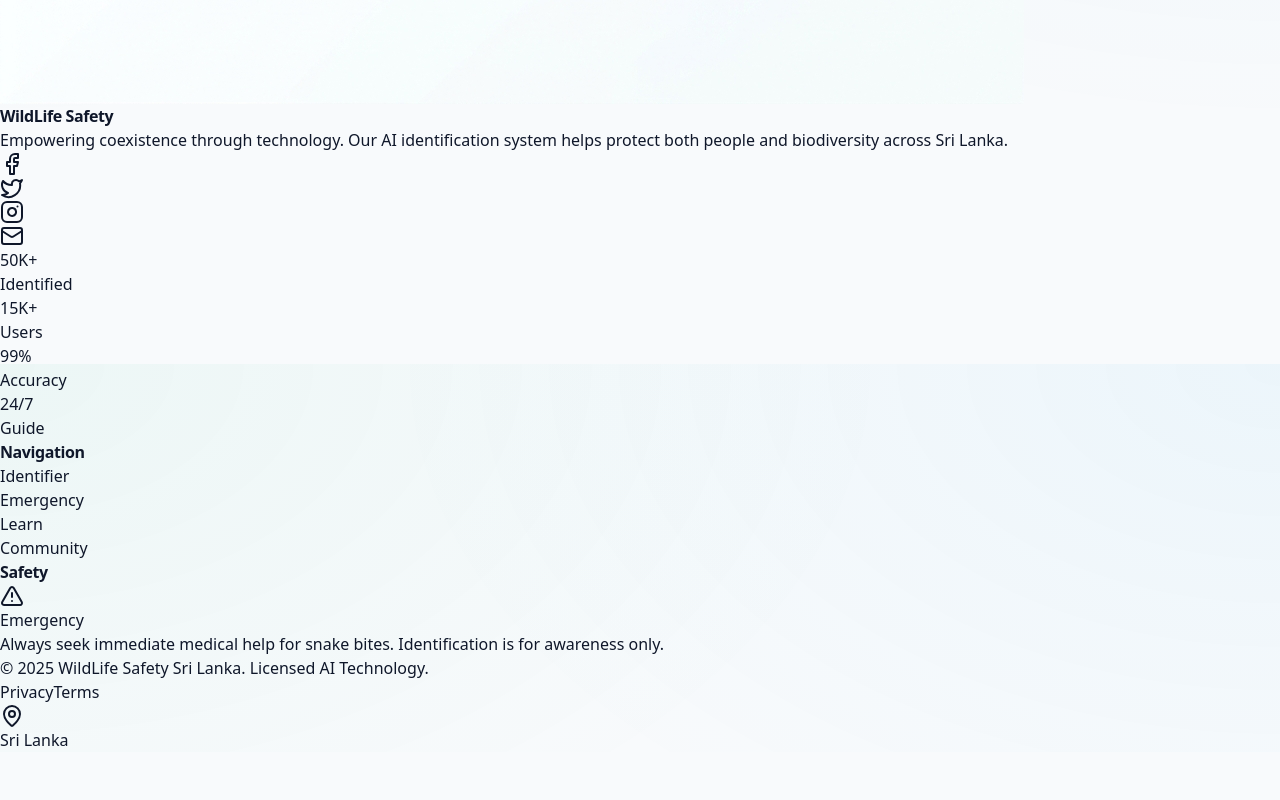
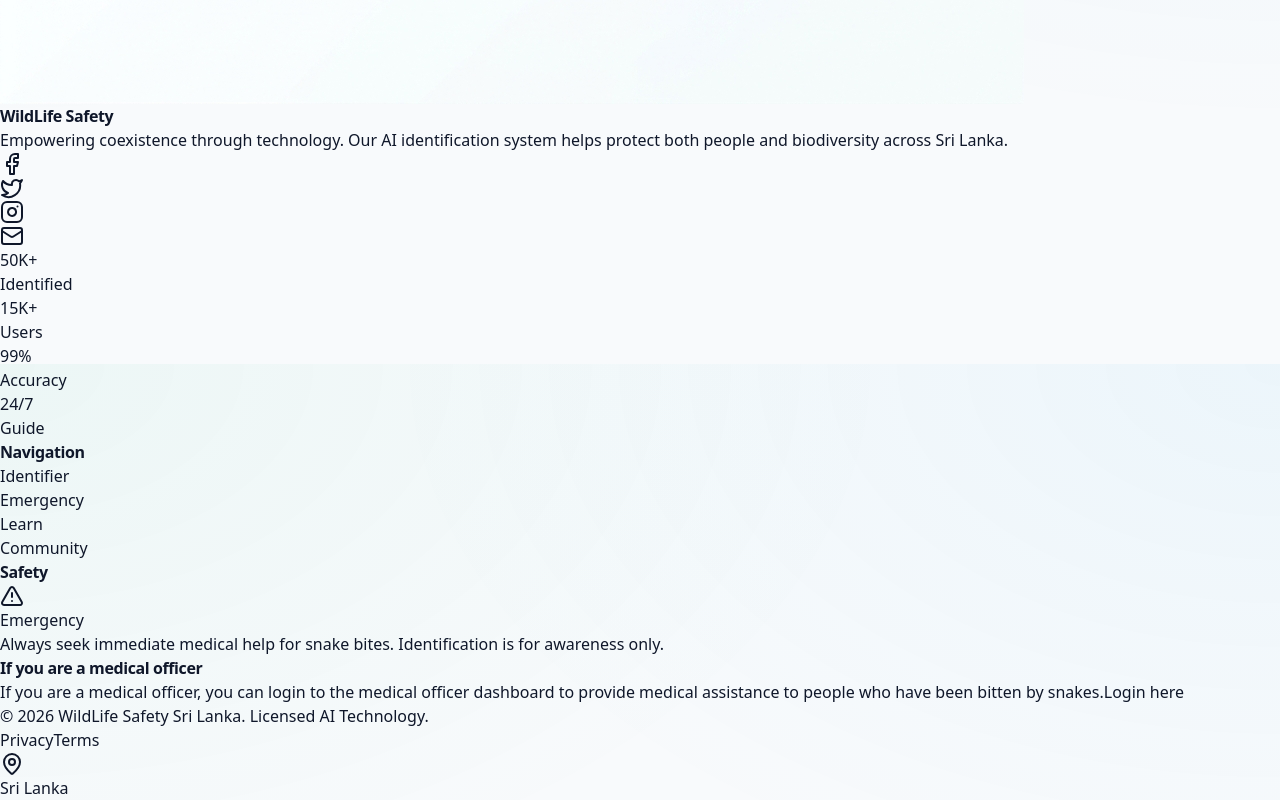
Before and after one commit to 0KaveenNimsara0/wildlife_safty_website, a React (Vite) app: page / in a window 1280 px wide. Shown: the part 2836-3636 px from the top of the page. Before the commit the page ends 3588 px from the top, so only its background shows below. Built offline with nearby package versions, Linux system fonts and the light colour scheme; no server answers.

Commit message:
feat: add medical officer section to footer with login link and update copyright year

```diff
--- a/src/components/ui/Footer.jsx
+++ b/src/components/ui/Footer.jsx
@@ -136,10 +136,20 @@ export default function Footer() {
                     </div>
                 </div>
 
+                <div className="grid lg:grid-cols-12 gap-12 mb-20">
+                    <div className="lg:col-span-4 space-y-6">
+                        <h4 className="text-sm font-black uppercase tracking-widest text-slate-500">If you are a medical officer</h4>
+                        <p className="text-slate-400 leading-relaxed text-base font-medium">
+                            If you are a medical officer, you can login to the medical officer dashboard to provide medical assistance to people who have been bitten by snakes.
+                            <a href="/medical-officer/login" className="text-emerald-400 hover:text-emerald-500 transition-colors">Login here</a>
+                        </p>
+                    </div>
+                </div>
+
                 {/* Bottom Bar */}
                 <div className="pt-8 border-t border-slate-800/60 flex flex-col md:flex-row justify-between items-center gap-6">
                     <p className="text-slate-500 text-sm font-medium">
-                        © 2025 WildLife Safety Sri Lanka. Licensed AI Technology.
+                        © 2026 WildLife Safety Sri Lanka. Licensed AI Technology.
                     </p>
                     <div className="flex items-center space-x-6 text-slate-500 text-sm font-medium">
                         <a href="#" className="hover:text-emerald-400 transition-colors">Privacy</a>
```
